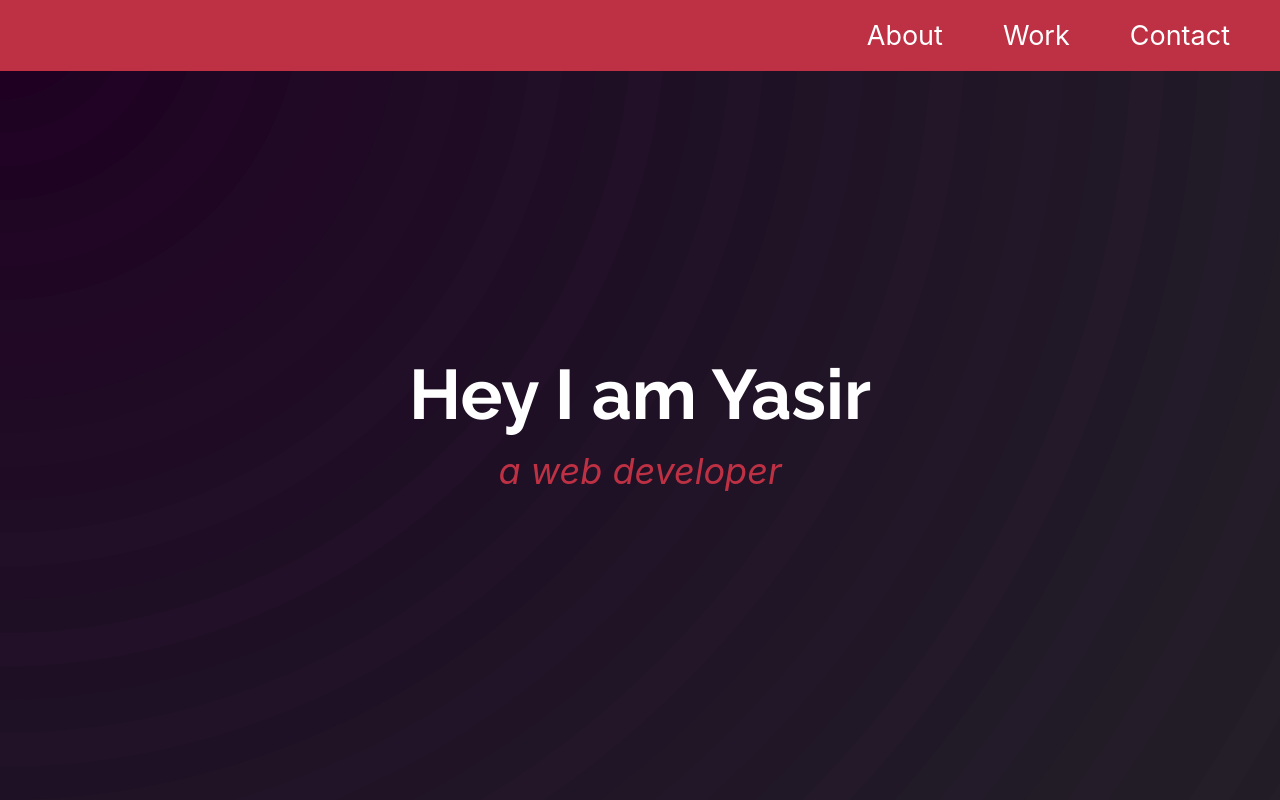
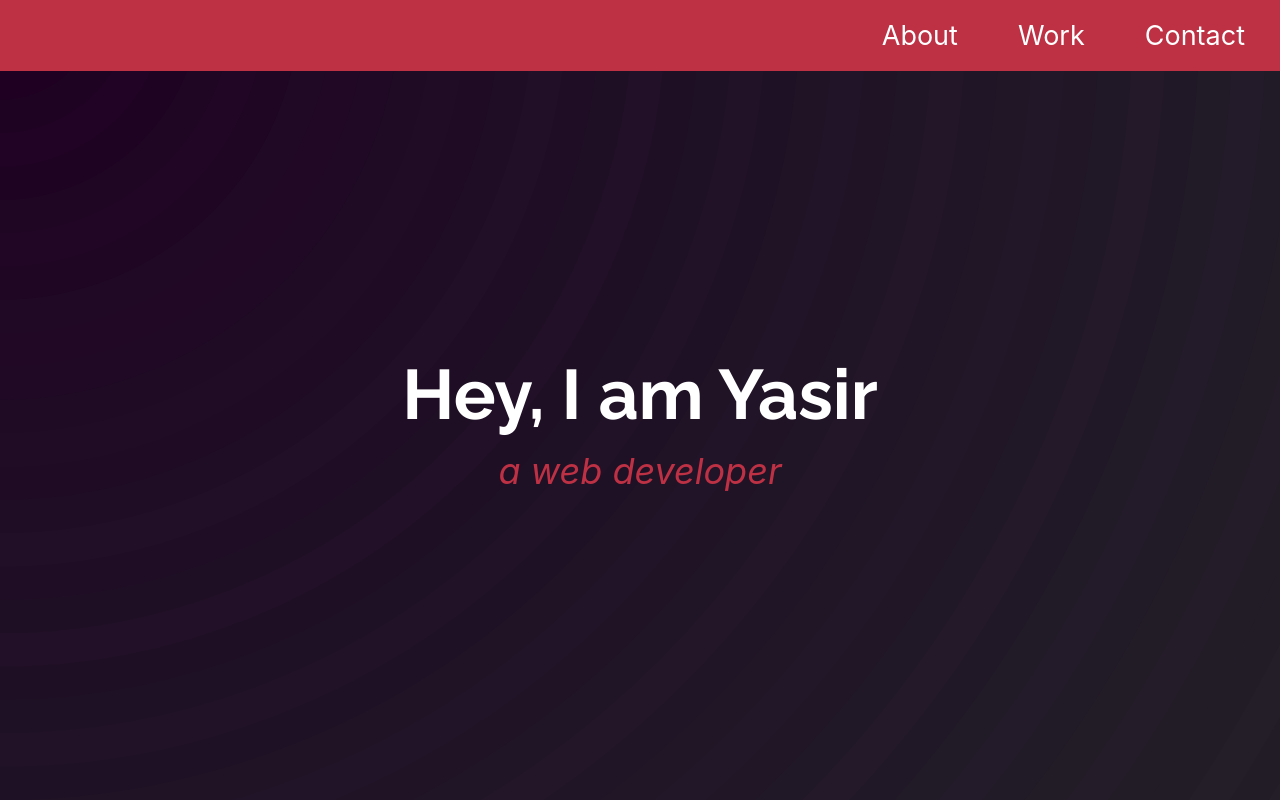
Before and after one commit to Yasirkhan6499/yasir-portfolio, a website built with Parcel: page index.html in a window 1280 px wide. Shown: the top 800 px of the page. Built offline with nearby package versions, Linux system fonts and the light colour scheme.

Commit message:
added comma in title and reduced margin-left menu

```diff
--- a/css/style.css
+++ b/css/style.css
@@ -109,7 +109,7 @@ text-decoration: none;
     flex-direction: column;
     align-items: flex-end;
     font-size: 2.3rem;
-    margin: 0 6rem 0;
+    margin: 0 4.5rem 0;
 }
 .menu__list a:nth-of-type(n+2){
 max-height: 0;
--- a/index.html
+++ b/index.html
@@ -33,7 +33,7 @@
       </ul>
     </menu>
     <div class="block hero-block" id="hero-block">
-      <h1>Hey I am Yasir</h1>
+      <h1>Hey, I am Yasir</h1>
       <p>a web developer</p>
     </div>
 
```
